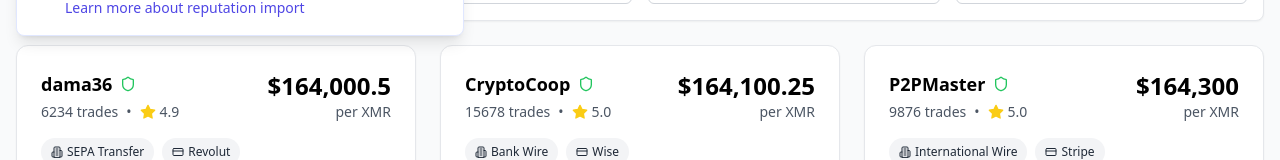
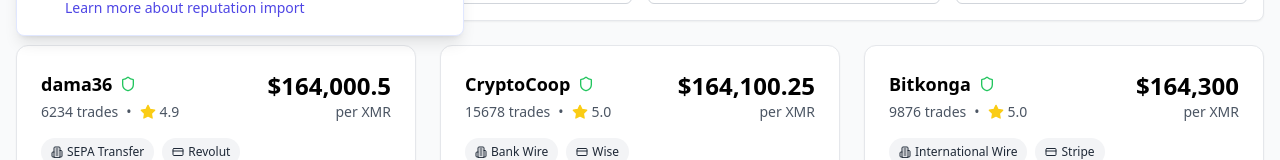
Before and after one commit to aimwizards/ugandacoin, a React (Vite) app: page / in a window 1280 px wide. Shown: the part 748-908 px from the top of the page. Built offline with nearby package versions, Linux system fonts and the light colour scheme.

Commit message:
Update mockOffers.ts

```diff
--- a/src/data/mockOffers.ts
+++ b/src/data/mockOffers.ts
@@ -93,7 +93,7 @@ Please have your verification documents ready for KYC if this is our first trade
     location: "Switzerland"
   },
   {
-    username: "P2PMaster",
+    username: "Bitkonga",
     completedTrades: 9876,
     rating: 4.96,
     price: 164300.00,
```
